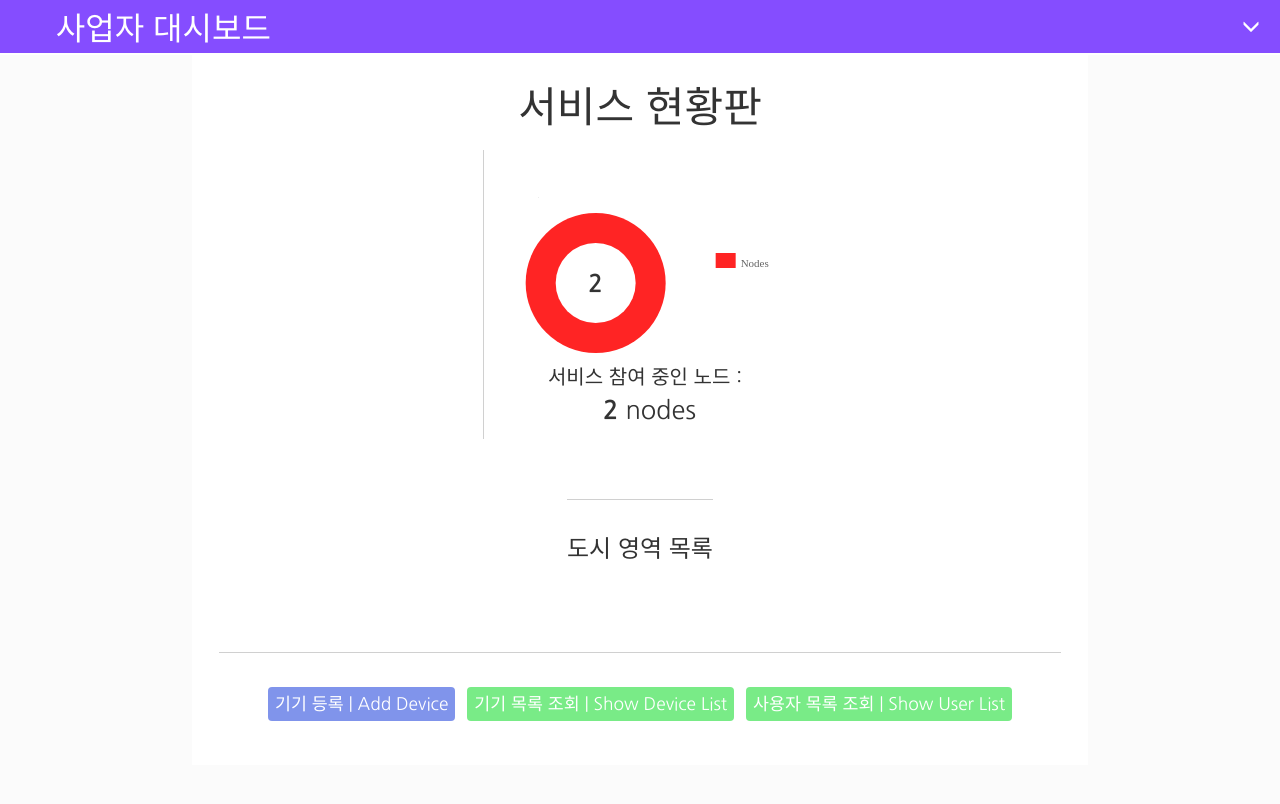
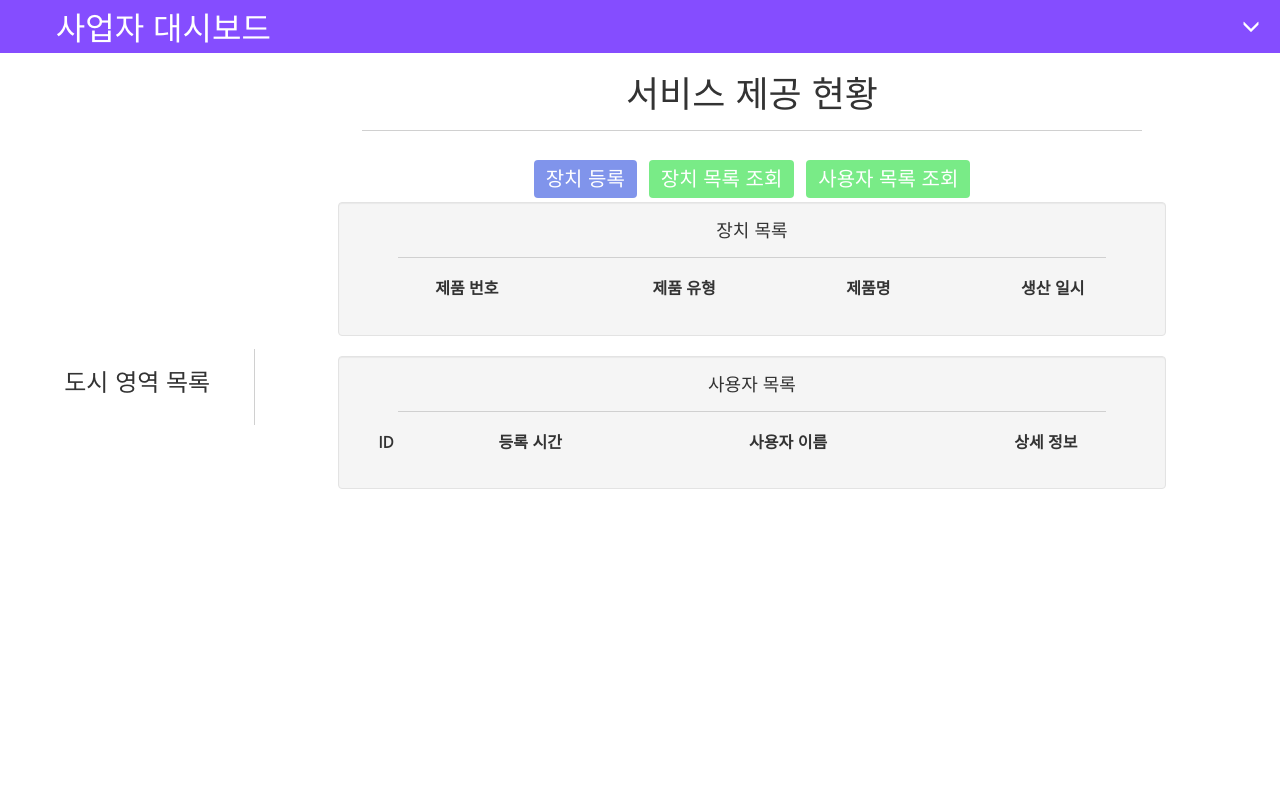
Before and after one commit to ppiyakk2/deship, a Flask app: page / in a window 1280 px wide. After the commit the page ends 489 px from the top, so only its background shows below. Run offline with Flask 2, Linux system fonts and the light colour scheme; data that the repository does not hold is empty; parts of the project's set-up code (start-up, migrations or seed data) failed here and were passed over; some libraries are stand-ins or nearby versions; some web fonts are replaced.

Commit message:
UI 변경

```diff
--- a/deship/service/static/css/provider_main.css
+++ b/deship/service/static/css/provider_main.css
@@ -8,7 +8,6 @@
 body
 {
 	font-family: 'Nanum Barun Gothic', 'Nanum Gothic', '돋움', sans-serif;
-	background-color:RGBA(222,222,222,0.1);
 }
 #container_navbar_top
 {
@@ -62,151 +61,34 @@ body
 /**********************************/
 
 /***** 몸통 컨테이너 스타일 시트 *****/
+#container_rightF{
+	display:inline-block;
+	width:77%;
+}
 #container_body
 {
+	width:100%;
+	height:100%;
 	background-color:white;
-	height:auto;
 	text-align:center;
-	padding-top:70px;
-	margin-left:15%;
-	margin-right:15%;
-	padding-bottom:40px;
-	margin-bottom:3%;
-}
-#container_SVGheader
-{
-	padding-top:5pt;
-	padding-bottom:10pt;
-	text-align:center;
-	font-size: 3em;
-	float:clear;
-}
-#container_SVG_p
-{
-	margin:0 auto;
-	text-align:center;
+	margin-top:55px;
+	padding-bottom:20px;
 	display:block;
 }
-#container_SVG_p>*
-{
-	display:inline-block;
+#container_header{
+	width:88%;
+	height:auto;
+	display:block;
+	margin:auto auto;
 }
-#container_SVG
+#container_infolist
 {
 	display:block;
-	margin:auto;
-	width:auto;
-}
-#chart_cluster_util
-{
-	padding-left:80px;
-}
-#container_SVG>h3
-{
-	position:relative;
-	top:-14px;
-	margin-top:0px;
-	margin-bottom:25px;
-}
-#container_PiSVG
-{
-	display:inline-block;
-	margin:auto;
-	width:auto;
-}
-#container_SVGinfo
-{
-	display:inline-block;
-	margin-bottom:30px;
-	width:auto;
-	position:relative;
-}
-#nodes_stat_num
-{
-	position:relative;
-	font-size:18pt;
-	top:110px;
-	right:48px;
-}
-#active_stat_num
-{
-	position:relative;
-	top:107px;
-	right:48px;
-}
-#util_stat_num
-{
-	position:relative;
-	top:107px;
-	right:48px;
-}
-#container_SVGinfo>div
-{
-	display:inline-block;
-	margin-right:9px;
-	text-align:center !important;
-	border-left:1px solid #D0d0d0;
-	padding-left:15px;
-}
-#container_SVGinfo>div>div
-{
-
-}
-#container_PiSVGinfo
-{
-	display:inline-block;
-	margin-left:30px;
-	width:auto;
-	position:relative;
-}
-#container_SVGinfo>div>span
-{
-	padding-left:3px;
-	font-size:15pt;
-}
-#container_SVGinfo>div>p
-{
-
-	padding-left:12px;
-	font-size:19pt;
-}
-#container_PiSVGinfo>div
-{
-	border-left:1px solid #D0D0D0;
-	padding-left:10px;
-	margin-top:20px;
-	margin-bottom:30px;
-	text-align:left;
-}
-#container_PiSVGinfo>div>span
-{
-	padding-left:3px;
-	font-size:11pt;
-}
-#container_PiSVGinfo>div>p
-{
-
-	padding-left:12px;
-	font-size:12pt;
-}
-#container_Pi_p
-{
-	display:block;
-	margin:auto;
-	margin-top:35px;
-	width:85%;
-	border-top:1px solid #d0d0d0;
-}
-/**********************************/
-
-/***** 기기 & 사용자 정보 컨테이너 스타일 시트 *****/
-#container_infolist
-{
-	border-top:1px solid #D0D0D0;
-	margin-left:3%;
-	margin-right:3%;
-	margin-top:20px;
-	padding-top:30px;
+	width:88%;
+	height:100%;
+	margin:auto auto;
+	padding:10px 20px;
+	background-color:white;
 }
 #btn_3rdlist
 {
@@ -270,20 +152,31 @@ body
 	padding-top:5px;
 	padding-bottom:5px;
 }
+#btnContainer{
+	display:inline-block;
+	height:100%;
+	margin:0 0;
+	padding:0 0;
+}
 #container_citylist
 {
-	margin-top:30px;
-	border-top:1px solid #D0D0D0;
-	padding-top:15px;
+	display:inline-block;
+	width:220px;
+	padding-right:15px;
+	height:100%;
+	border-right:1px solid #d0d0d0;
 }
 #btnlist_city
 {
-	margin:30px 15px;;
+	margin:10px 15px;;
 	padding:5px 5px;
 }
 /**********************************/
 
 /***** 별도의 컴포넌트 스타일 시트 *****/
+.well{
+	padding-top:9px;
+}
 .fields>text
 {
 	width:30px !important;
@@ -309,11 +202,10 @@ body
 .btn_transp
 {
 	border-radius:4px;
-	padding:5px;
-	padding-left:7px;
-	padding-right:7px;
+	padding:5px 12px;
 	color:white;
 	border:0px;
+	font-size:15pt !important;
 }
 #col_3rdlist
 {
@@ -420,4 +330,11 @@ body
 	border-top:1px solid #D0D0D0;
 	margin:15px auto;
 }
+.divline_90
+{
+	height:1px;
+	width:90%;
+	border-top:1px solid #D0D0D0;
+	margin:15px auto;
+}
 /**********************************/
--- a/deship/service/static/js/provider_main.js
+++ b/deship/service/static/js/provider_main.js
@@ -2777,7 +2777,7 @@ $(function (){
 			cityList = data['citylist'];
 			$.each(cityList, function(entryIndex, entry){
 				$("#btnlist_city").append(
-					"<a href=\"/provider_cityinfo/"+entry.id+"\" class=\"btn_ang citybtn\" id=\""+entry.id+"\">"+entry.name+"</a>"
+					"<a type=\"button\" href=\"/provider_cityinfo/"+entry.id+"\" class=\"citybtn\" id=\""+entry.id+"\">"+entry.name+"</a>"
 				);
 			});
 		}
@@ -2824,7 +2824,7 @@ function userDetailClicked(thisID)
 		dataType:'json',
 		success:function(data2){
 			var devlist = data2["devicelist"];
-			var content = "<tr><th>제품 번호</th><th>제품명</th><th>제품 유형</th><th>생산 일시</th></tr><tr><td>SAMPLE123</td>	<td>예시제품</td><td>전시품</td><td>YYYY MM DD HH:mm</td></tr>";
+			var content = "<tr><th>제품 번호</th><th>제품명</th><th>제품 유형</th><th>생산 일시</th></tr>";
 			$.each(devlist, function(entryIndex, entry){
 				content+=	"<tr><td>"+entry.SN+"</td>"+
 				  			"<td>"+entry.device_name+"</td>"+
--- a/deship/service/templates/provider_main.html
+++ b/deship/service/templates/provider_main.html
@@ -26,63 +26,48 @@
 		</div>
 		<!-- 몸통 -->
 		<div id="container_body">
-			<!-- SVG 헤더 -->
-			<div id="container_SVGheader">
-				<span>서비스 현황판</span>
-			</div>
-			<!-- SVG 그래프 & 정보 컨테이너 -->
-			<div id="container_SVG_p">
-				<!-- 그래프 정보 컨테이너 -->
-				<div id="container_SVGinfo">
-					<div>
-						<div id="cluster_nodes_stat"><h4 id="nodes_stat_num"><strong>0</strong></h4></div>
-						<script id="script_chart_totalNodes">
 
-						</script>
-						<span>서비스 참여 중인 노드 : </span><br>
-						<p><strong><span id="nodes_stat_num2">0</span></strong> nodes</p>
-					</div>
-				</div>
-
-				<div id="container_SVG">
-					<!--<span id="label_unit">(단위 : EA)</span>
-						<div id="chart_cluster_util"></div>
-							<script>
-
-							</script>
-							<h3><br>서비스 참여 노드 추이</h3>-->
-				</div>
 			<div id="container_citylist">
 				<h3>도시 영역 목록</h3>
 				<div id="btnlist_city">
+				</div>
+				<!------------------->
+				<!--<div class="well">
+					<p>test</p>
+				</div>-->
+			</div>
 
+			<div id="container_rightF">
+
+				<div id="container_header">
+					<h1>서비스 제공 현황</h1>
+					<div class="divline_90"></div>
 				</div>
-				</div>
-			</div>
-			<!-- 기기 & 사용자 관련 정보 컨테이너 -->
+				<!-- 장치 & 사용자 관련 정보 컨테이너 -->
 				<div id="container_infolist">
 					<div>
-					<!-- 기기 등록  -->
+						<!-- 장치 등록  -->
 						<button type="button" id="btn_add3rd" class="btn_transp"
 						data-toggle="modal" data-target="#modal_addDevice">
-						기기 등록 | Add Device
+							장치 등록
 						</button>
 
-					<!-- 기기 정보 목록 -->
+						<!-- 장치 정보 목록 -->
 						<button type="button" data-toggle="collapse" data-target="#col_deviceList"
-					id="btn_3rdlist" class="btn_transp" aria-expanded="false" aria-controls="col_deviceList">
-						기기 목록 조회 | Show Device List
+						id="btn_3rdlist" class="btn_transp" aria-expanded="true" aria-controls="col_deviceList">
+							장치 목록 조회
 						</button>
 
 						<!-- 사용자 정보 목록 -->
 						<button type="button" data-toggle="collapse" data-target="#col_userlist"
-					id="btn_3rdlist" class="btn_transp" aria-expanded="false" aria-controls="col_userlist">
-						사용자 목록 조회 | Show User List
+						id="btn_3rdlist" class="btn_transp" aria-expanded="true" aria-controls="col_userlist">
+							사용자 목록 조회
 						</button>
-
-					<div class="collapse" id="col_deviceList">
+						<div class="collapse in" id="col_deviceList">
 							<div class="well">
 								<div id="container_requestboard">
+									<h4>장치 목록</h4>
+									<div class="divline_90"></div>
 						    		<table id="table_device">
 						    			<tr id="table_device_h">
 						    				<th>제품 번호</th>
@@ -100,9 +85,11 @@
 						    	</div>
 											</div>
 										</div>
-					<div class="collapse" id="col_userlist">
+						<div class="collapse in" id="col_userlist">
 							<div class="well">
 								<div id="container_userboard">
+									<h4>사용자 목록</h4>
+									<div class="divline_90"></div>
 						    		<table id="table_user">
 						    			<tr id="table_user_h">
 						    				<th>ID</th>
@@ -127,14 +114,16 @@
 				</div>
 			</div>
 
-		<!-- 모달 : 기기 등록 -->
+		</div>
+
+		<!-- 모달 : 장치 등록 -->
 		<div class="modal fade" id="modal_addDevice" tabindex="-1" role="dialog"
 		aria-labelledby="modal_addDevice" aria-hidden="true">
 			<div class="modal-dialog">
 				<div class="modal-content">
 					<div class="modal-header">
 						<button type="button" class="close" data-dismiss="modal" aria-label="Close"><span aria-hidden="true">&times;</span></button>
-						<h4 class="modal-title" id="myModalLabel">기기 등록 | Add Device</h4>
+						<h4 class="modal-title" id="myModalLabel">장치 등록 | Add Device</h4>
 				  	</div>
 				  	<div class="modal-body">
 				  		<form>
@@ -163,7 +152,7 @@
 				</div>
 			</div>
 		</div>
-		<!-- 모달 : 기기 등록 종료 -->
+		<!-- 모달 : 장치 등록 종료 -->
 
 		<!-- 모달 : 사용자 상세 정보 -->
 		<div class="modal fade" id="modal_userDetail" tabindex="-1" role="dialog"
@@ -199,7 +188,7 @@
 				  		</table>
 				  		<div class="divline_60"></div>
 				  		<table id="table_userDevice" class="table_ang">
-				  			<tr><th colspan="4">등록한 기기 목록</th></tr>
+				  			<tr><th colspan="4">등록한 장치 목록</th></tr>
 				  			<tbody id="tr_userDevice">
 				  				<!--<tr>
 				  					<th>제품 번호</th>
```
Also changed, not shown: other parts of deship/service/static/css/provider_main.css (+24 -6 lines), deship/service/templates/coop.html (deleted, +0 -145 lines), deship/service/templates/provider_cityinfo.html (+3 -45 lines). Lines whose indentation alone changed are shown as unchanged.
